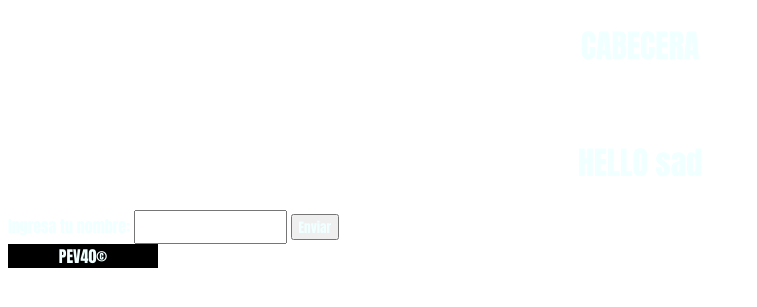
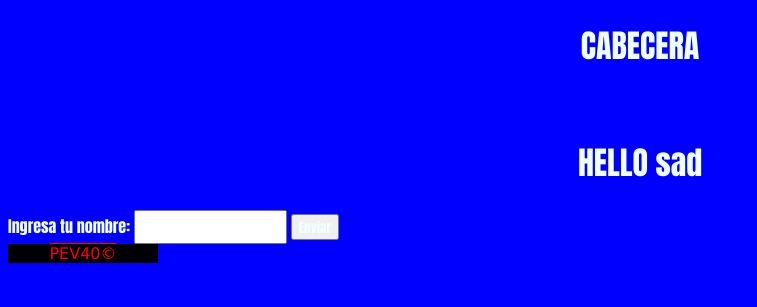
Before and after one commit to Pev40/My_Learning, a PHP site: page /Prueba2.html in a window 1280 px wide. Shown: the top 307 px of the page, without its empty margins (0-757 px from the left). Run offline with PHP 8.4, Linux system fonts and the light colour scheme.

Commit message:
Arreglo conflicto css

```diff
--- a/Git/Proyecto1/styles.css
+++ b/Git/Proyecto1/styles.css
@@ -1,32 +1,27 @@
-*{
-    font-family: Impact, Haettenschweiler, 'Arial Narrow Bold', sans-serif;
+* {
+  font-family: Impact, Haettenschweiler, "Arial Narrow Bold", sans-serif;
   color: azure;
 }
-body{
-<<<<<<< HEAD
-    background-color:blue;
-=======
->>>>>>> cabecera
+body {
+  background-color: blue;
 }
-h1{
+h1 {
   text-align: center;
-    text-overflow:clip;
+  text-overflow: clip;
   text-shadow: 53px;
   height: 50px;
 }
-footer{
+footer {
   background-color: black;
-<<<<<<< HEAD
+
   color: red;
-=======
 
->>>>>>> cabecera
-    font-family: 'Lucida Sans', 'Lucida Sans Regular', 'Lucida Grande', 'Lucida Sans Unicode', Geneva, Verdana, sans-serif;
-    text-decoration:overline;
+  font-family: "Lucida Sans", "Lucida Sans Regular", "Lucida Grande",
+    "Lucida Sans Unicode", Geneva, Verdana, sans-serif;
+  text-decoration: overline;
   text-align: center;
   width: 150px;
-
 }
-input{
+input {
   padding: 5px;
 }
```
Lines whose indentation alone changed are shown as unchanged.
